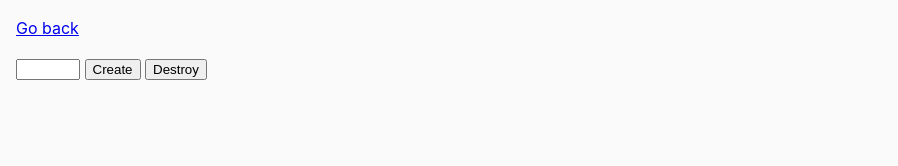
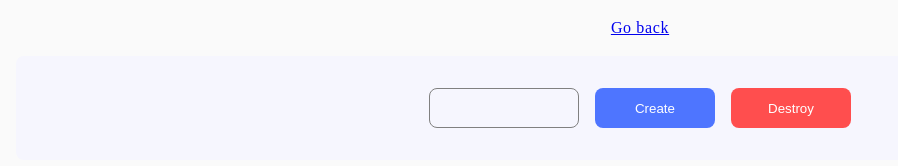
Before and after one commit to OlenaDmytriieva/goit-js-hw-07, a plain HTML site: page task-6.html in a window 1280 px wide. Shown: the whole page, without its empty margins (0-898 px from the left). Drawn offline with Linux system fonts and the light colour scheme.

Commit message:
task-6 css added

```diff
--- /dev/null
+++ b/css/task-6.css
@@ -0,0 +1,65 @@
+body {
+  color: #2e2f42;
+  font-family: Montserrat;
+  font-size: 16px;
+  font-weight: 400;
+  line-height: 1.5;
+  letter-spacing: 0.04em;
+  text-align: center;
+}
+
+button {
+  font-weight: 500;
+  color: #fff;
+  border-radius: 8px;
+  padding: 8px 16px;
+  border: none;
+  width: 120px;
+  height: 40px;
+}
+
+[data-create] {
+  background: #4e75ff;
+}
+
+[data-destroy] {
+  background: #ff4e4e;
+}
+
+[data-create]:hover {
+  background: #6c8cff;
+}
+
+[data-destroy]:hover {
+  background: #ff7070;
+}
+
+input {
+  width: 150px;
+  height: 40px;
+  border-radius: 8px;
+  border: 1px solid #808080;
+  background-color: transparent;
+  text-align: center;
+}
+
+#controls {
+  border-radius: 8px;
+  background: #f6f6fe;
+  display: flex;
+  gap: 16px;
+  height: 104px;
+  justify-content: center;
+  padding: 32px;
+  margin-bottom: 16px;
+}
+
+#boxes {
+  border-radius: 8px;
+  background: #f6f6fe;
+  display: flex;
+  gap: 16px;
+  padding: 32px;
+  justify-content: center;
+  flex-wrap: wrap;
+}
--- a/task-6.html
+++ b/task-6.html
@@ -1,12 +1,15 @@
 <!DOCTYPE html>
 <html lang="en">
+
 <head>
   <meta charset="UTF-8" />
   <meta http-equiv="X-UA-Compatible" content="IE=edge" />
   <meta name="viewport" content="width=device-width, initial-scale=1.0" />
   <title>Task 6</title>
   <link rel="stylesheet" href="css/common.css" />
+  <link rel="stylesheet" href="css/task-6.css" />
 </head>
+
 <body>
   <p><a href="index.html">Go back</a></p>
 
@@ -20,4 +23,5 @@
 
   <script src="./js/task-6.js" type="module"></script>
 </body>
+
 </html>
```
Lines whose indentation alone changed are shown as unchanged.
